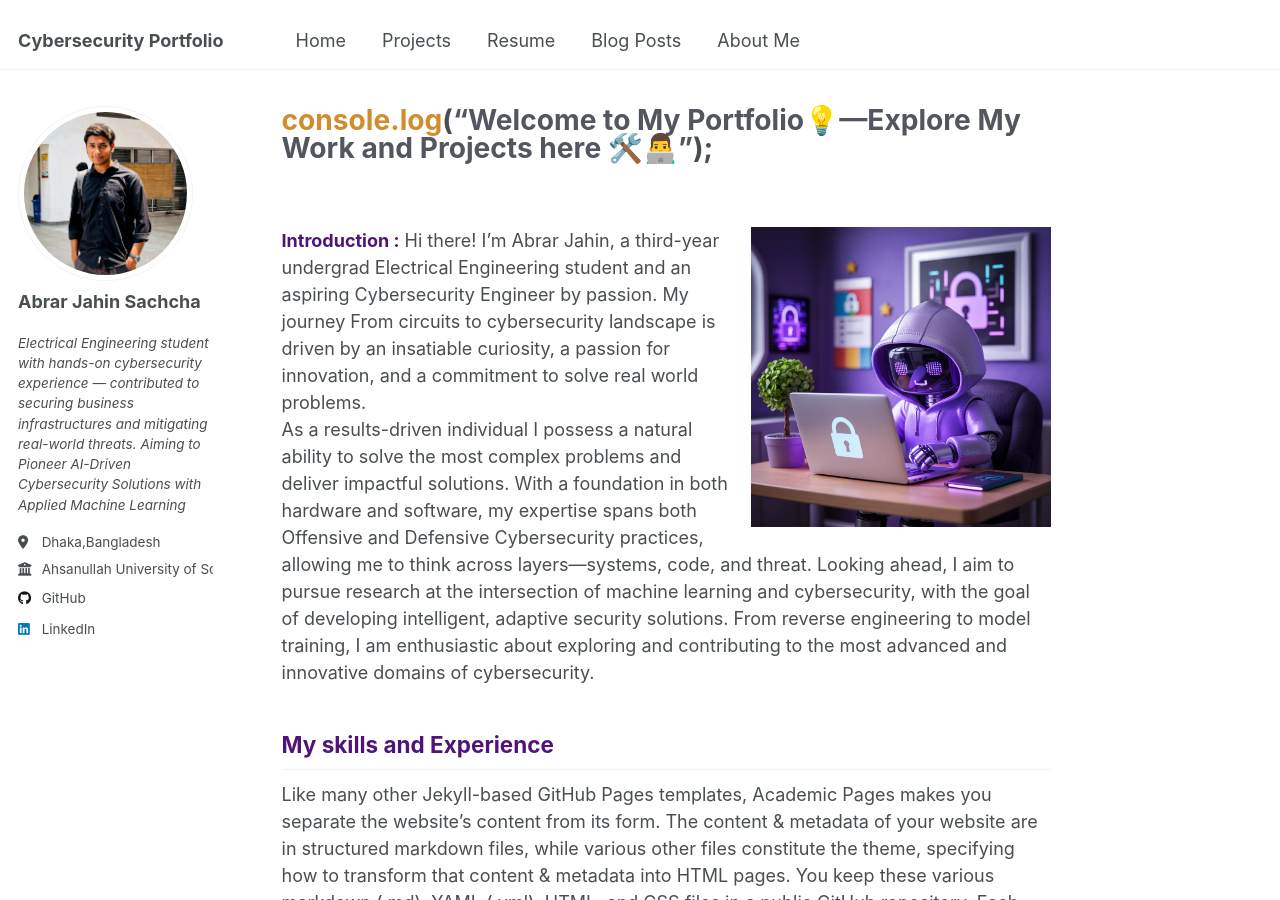
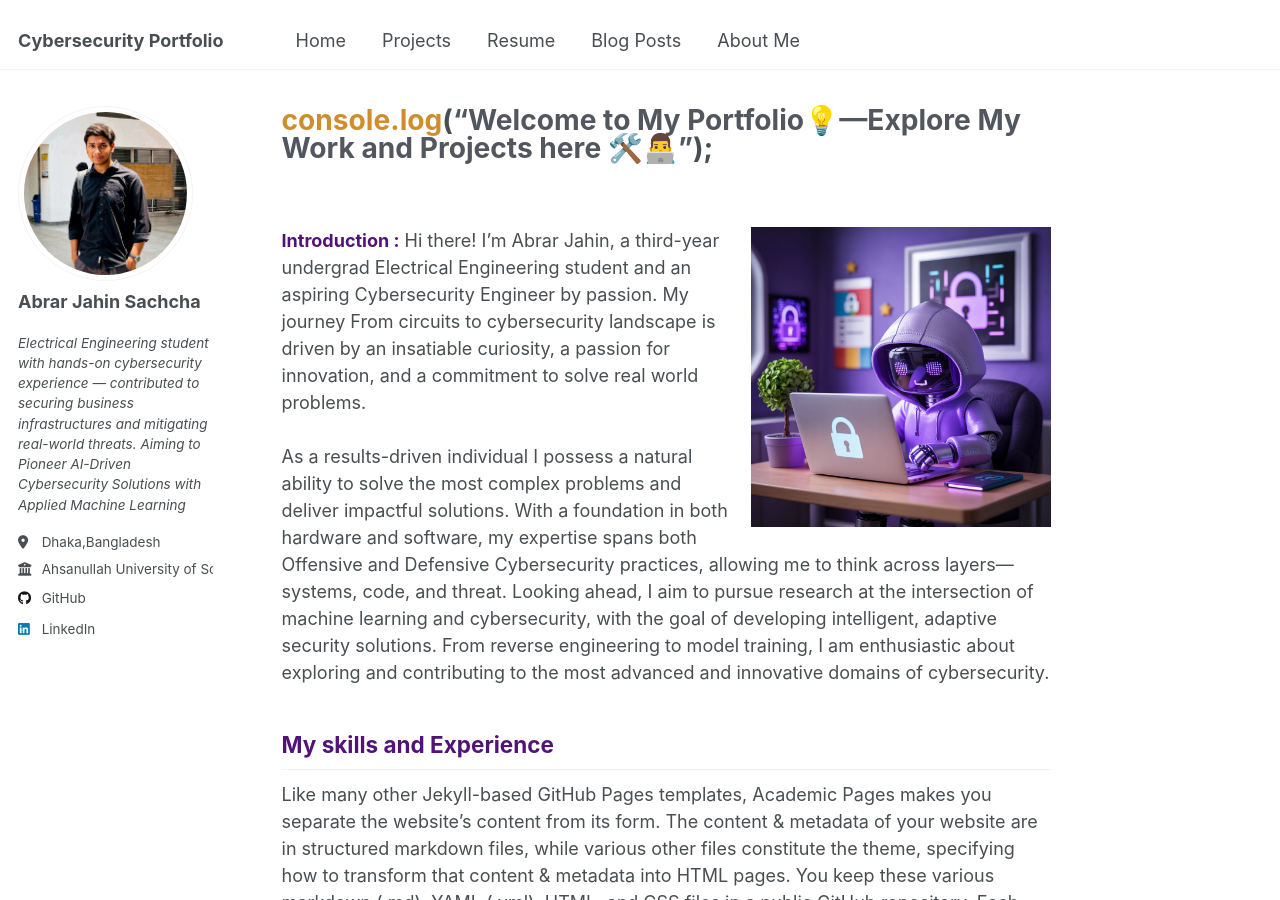
Before and after one commit to AbrarJahin7/cyberportfolio.github.io, a Jekyll site: the page built from _pages/about.md, in a window 1280 px wide and 900 px high. Built offline with Jekyll 4.4.1, drawn with Linux system fonts in a browser that asks for light colours.

Commit message:
Update about.md

```diff
--- a/_pages/about.md
+++ b/_pages/about.md
@@ -15,7 +15,7 @@ redirect_from:
 <img src="images/PORTFOLIOPIC.jpeg" alt="My Image" style="float: right; width: 300px; margin-left: 15px;">
 
 
-<span style="color:#511378; font-weight: bold;">Introduction :</span> Hi there! I’m Abrar Jahin, a third-year undergrad Electrical Engineering student and an aspiring Cybersecurity Engineer by passion. My journey From circuits to cybersecurity landscape is driven by an insatiable curiosity, a passion for innovation, and a commitment to solve real world problems. <br> As a results-driven individual I possess a natural ability to solve the most complex problems and deliver impactful solutions. With a foundation in both hardware and software, my expertise spans both Offensive and Defensive Cybersecurity practices, allowing me to think across layers—systems, code, and threat. Looking ahead, I aim to pursue research at the intersection of machine learning and cybersecurity, with the goal of developing intelligent, adaptive security solutions. From reverse engineering to model training, I am enthusiastic about exploring and contributing to the most advanced and innovative domains of cybersecurity.
+<span style="color:#511378; font-weight: bold;">Introduction :</span> Hi there! I’m Abrar Jahin, a third-year undergrad Electrical Engineering student and an aspiring Cybersecurity Engineer by passion. My journey From circuits to cybersecurity landscape is driven by an insatiable curiosity, a passion for innovation, and a commitment to solve real world problems. <br>       <br> As a results-driven individual I possess a natural ability to solve the most complex problems and deliver impactful solutions. With a foundation in both hardware and software, my expertise spans both Offensive and Defensive Cybersecurity practices, allowing me to think across layers—systems, code, and threat. Looking ahead, I aim to pursue research at the intersection of machine learning and cybersecurity, with the goal of developing intelligent, adaptive security solutions. From reverse engineering to model training, I am enthusiastic about exploring and contributing to the most advanced and innovative domains of cybersecurity.
 
 
 
```
